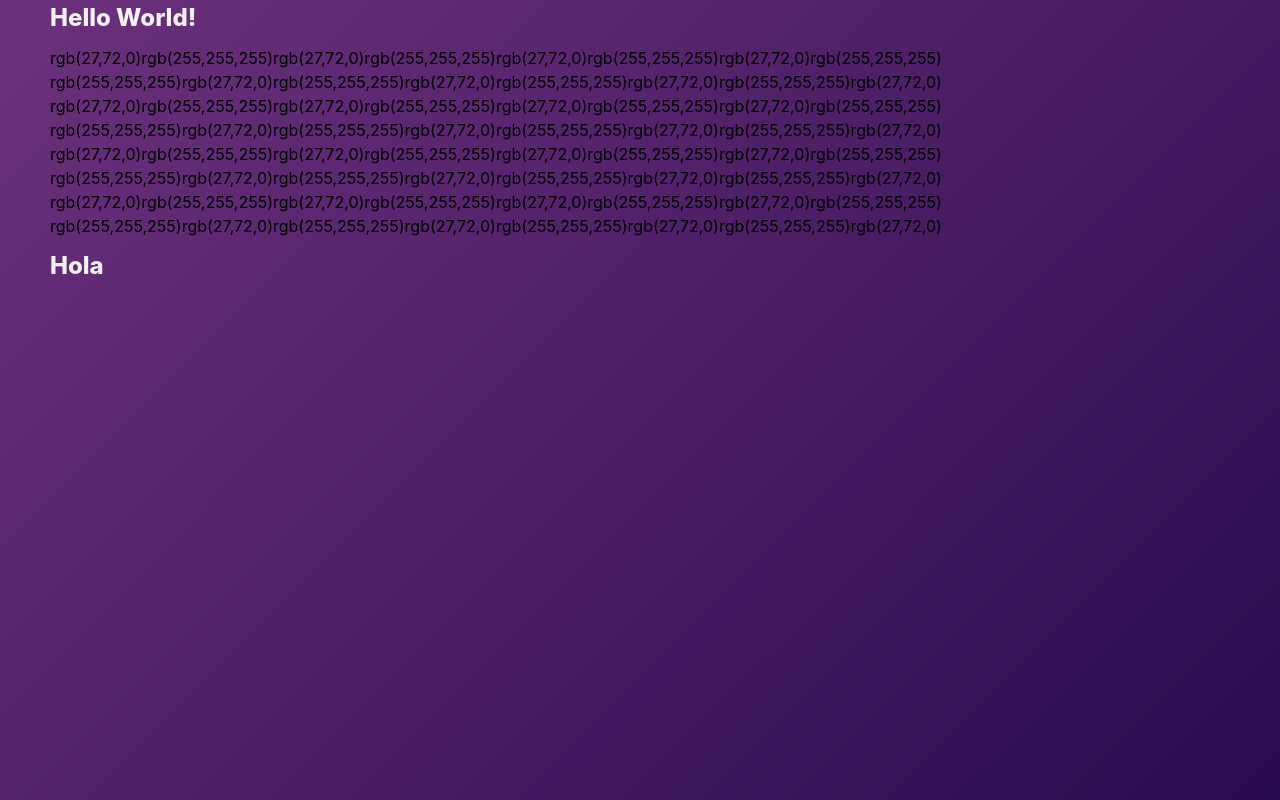
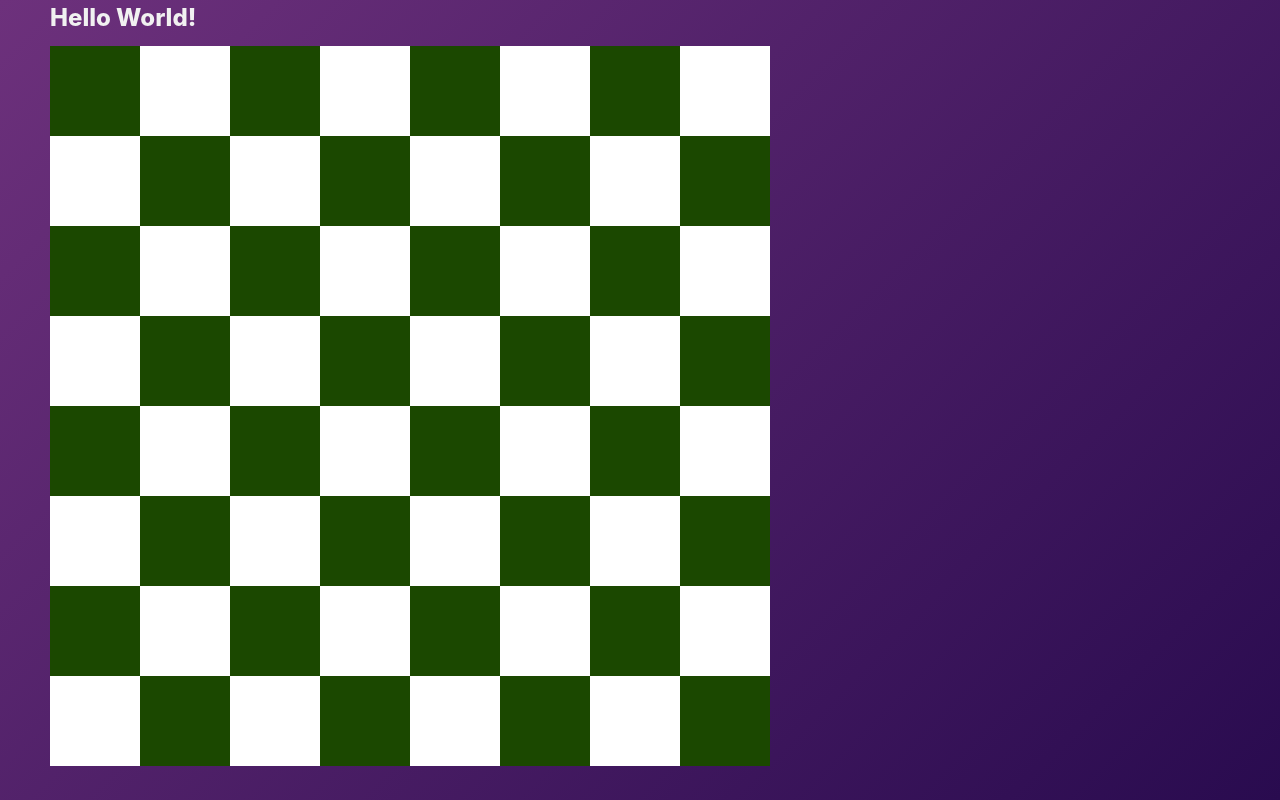
Before and after one commit to Haze272/fckchess-client, an Angular app: page / in a window 1280 px wide. Built offline with nearby package versions, Linux system fonts and the light colour scheme.

Commit message:
feat: add adaptive square board

```diff
--- a/src/app/app.component.html
+++ b/src/app/app.component.html
@@ -2,5 +2,4 @@
 <section class="game">
   <h1>Hello World!</h1>
   <app-board></app-board>
-  <h1>Hola</h1>
 </section>
--- a/src/features/board/components/board/board.component.html
+++ b/src/features/board/components/board/board.component.html
@@ -1,5 +1,9 @@
 <div class="board" *ngIf="schema$">
   <div *ngFor="let row of (schema$ | async)?.board" class="board__row">
-    <app-square *ngFor="let square of row" [color]="square"></app-square>
+    <app-square
+      *ngFor="let square of row"
+      [color]="square"
+      style="width: 100%"
+    ></app-square>
   </div>
 </div>
--- a/src/features/board/components/board/board.component.scss
+++ b/src/features/board/components/board/board.component.scss
@@ -1,6 +1,8 @@
 .board {
-  display: flex;
-  flex-direction: column;
+  display: grid;
+  grid-template-rows: repeat(auto-fill, 1fr);
+  aspect-ratio: 1 / 1;
+  max-height: 90vh;
 
   &__row {
     display: flex;
--- a/src/features/board/components/square/square.component.html
+++ b/src/features/board/components/square/square.component.html
@@ -1,3 +1,2 @@
-<div class="square">
-  {{color}}
+<div class="square" [style]="{backgroundColor: color}">
 </div>
--- a/src/features/board/components/square/square.component.scss
+++ b/src/features/board/components/square/square.component.scss
@@ -0,0 +1,4 @@
+.square {
+  width: 100%;
+  height: 100%;
+}
```
